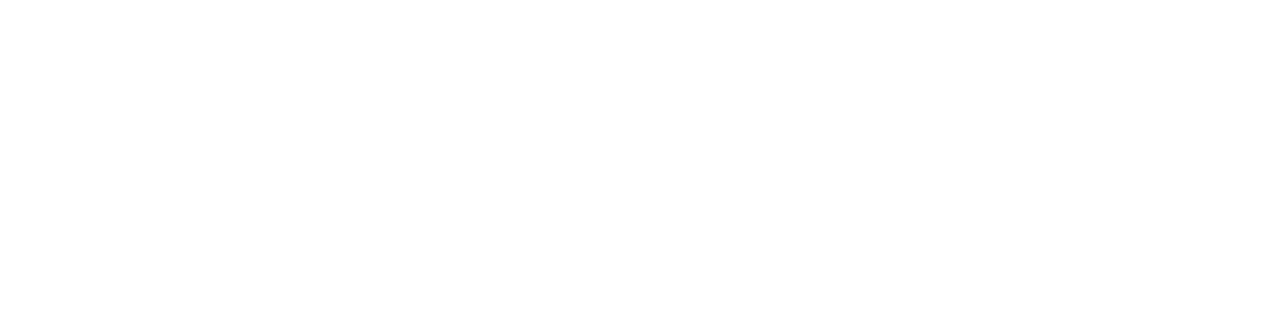
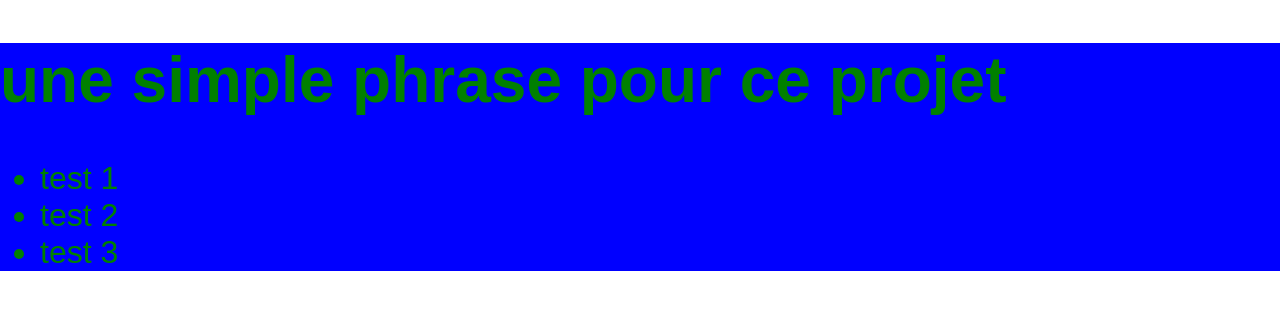
Before and after one commit to chubert1/Simple-Placeholder, a plain HTML site: page index.html in a window 1280 px wide. Drawn offline with Linux system fonts and the light colour scheme.

Commit message:
modification de index.html et css

```diff
--- a/index.css
+++ b/index.css
@@ -7,3 +7,11 @@ body {
     -webkit-font-smoothing: antialiased;
     -moz-osx-font-smoothing: grayscale;
   }
+
+ .cool {
+     color:green;
+     font: 1em sans-serif;
+     font-size: 2rem;
+     background-color: blue;
+     box-shadow: 2p;x
+ }
--- a/index.html
+++ b/index.html
@@ -5,15 +5,21 @@
     <meta name="viewport" content="width=device-width, initial-scale=1, shrink-to-fit=no">
     <meta name="theme-color" content="#000000">
     <link rel="stylesheet" href="index.css">
-    <title>React App</title>
+    <title>Simple exercice</title>
   </head>
   <body>
     <noscript>
       You need to enable JavaScript to run this app.
     </noscript>
-    <div class="container">
+     <div class="cool">
+         <h1>une simple phrase pour ce projet</h1>
+         <ul>
+             <li>test 1</li>
+             <li>test 2</li>
+             <li>test 3</li>
+         </ul>
 
-      <div id="root"></div>
+     </div>
 
   </body>
 </html>
```
